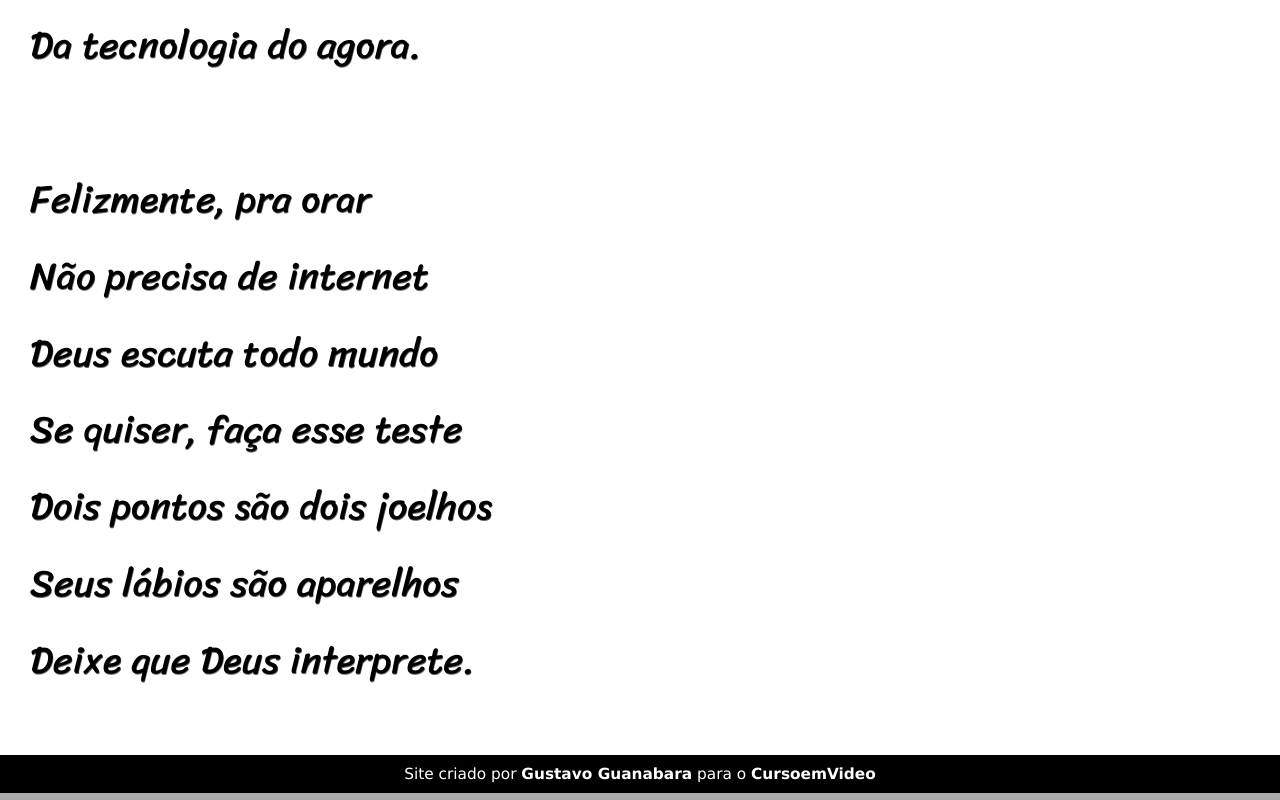
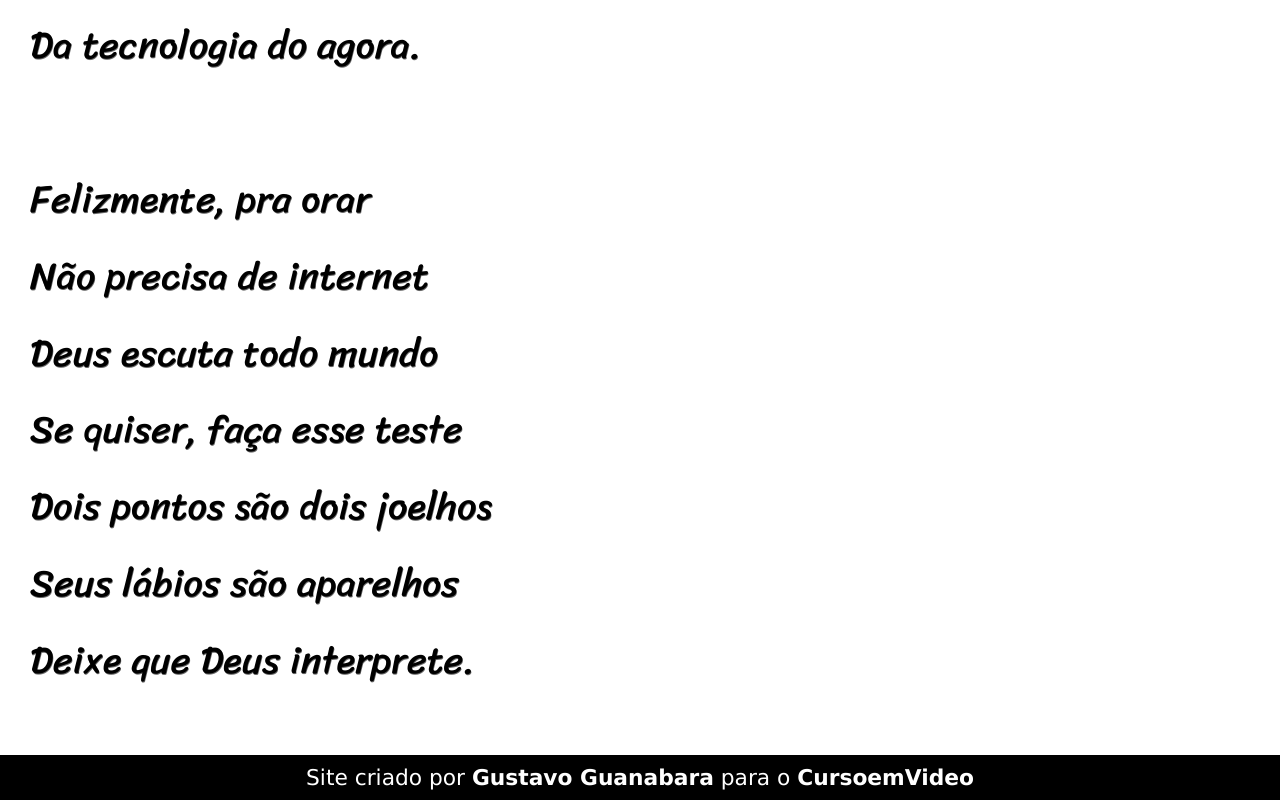
Before and after one commit to welisonw/projeto-cordel, a plain HTML site: page index.html in a window 1280 px wide. Shown: the part 3982-4782 px from the top of the page. Drawn offline with Linux system fonts and the light colour scheme.

Commit message:
Update stylecorrigido.css

```diff
--- a/stylecorrigido.css
+++ b/stylecorrigido.css
@@ -98,5 +98,5 @@ footer {
     color: white;
     text-align: center;
     padding: 10px;
-    font-size: 1.2vw;
+    font-size: 1.7vw;
 }
```
